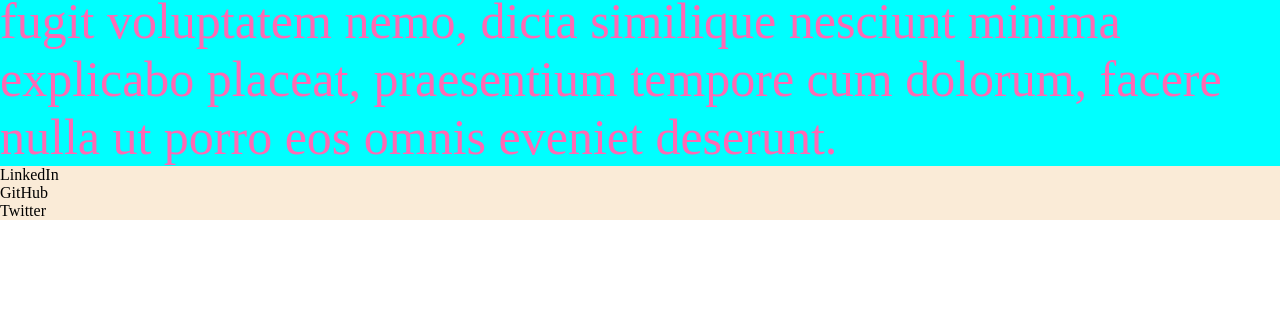
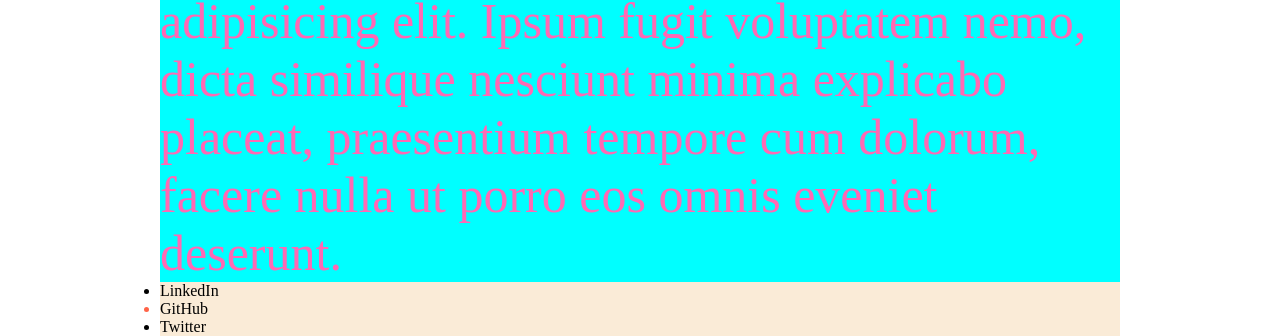
Before and after one commit to GovernorJohn/savvy-coders-portfolio-manavm1990, a website built with Parcel: page index.html in a window 1280 px wide. Shown: the part 474-810 px from the top of the page. Built offline with nearby package versions, Linux system fonts and the light colour scheme.

Commit message:
Update .container

```diff
--- a/index.html
+++ b/index.html
@@ -8,6 +8,7 @@
   <link rel="stylesheet" href="styles/style.css">
 </head>
 <body>
+  <div class="container">
   <div id="navigation">
     <ul>
       <li><a href="index.html">Home</a></li>
@@ -34,5 +35,6 @@
     </ul>
   </div>
   <div id="footer"></div>
+  </div>
 </body>
 </html>
--- a/styles/style.css
+++ b/styles/style.css
@@ -33,6 +33,8 @@ li:first-child {
 }
 
 .container {
+  background: white;
+  margin: auto;
   width: 960px;
 }
 
```
